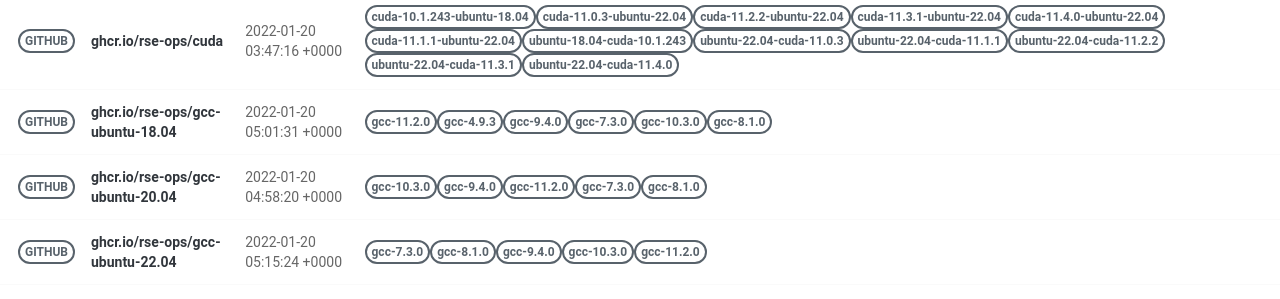
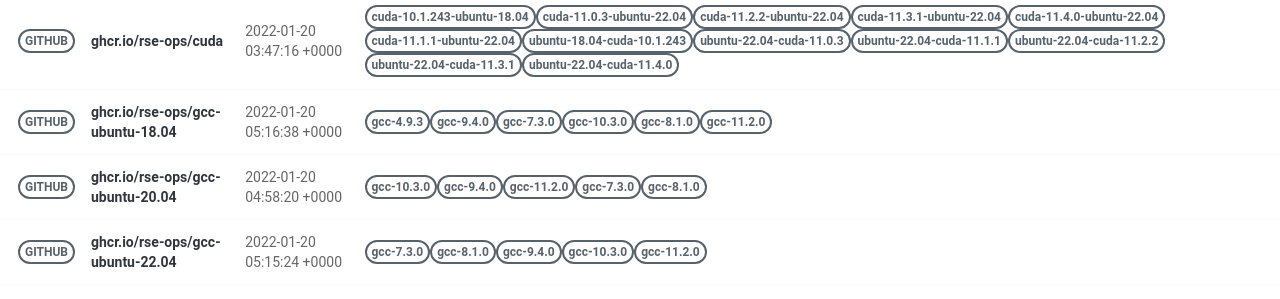
Before and after one commit to rse-ops/docker-images, a Jekyll site: the page built from pages/index.md, in a window 1280 px wide. Shown: the part 502-801 px from the top of the page. Built offline with Jekyll 4.4.1, drawn with Linux system fonts in a browser that asks for light colours; nearby versions of some CDN libraries.

Commit message:
Automated push to update library 2022-01-20

```diff
--- a/_library/ghcr.io-rse-ops-gcc-ubuntu-18.04.md
+++ b/_library/ghcr.io-rse-ops-gcc-ubuntu-18.04.md
@@ -1,14 +1,11 @@
 ---
 layout: container
 name: ghcr.io/rse-ops/gcc-ubuntu-18.04
-updated_at: 2022-01-20 05:01:31.094005
+updated_at: 2022-01-20 05:16:38.917961
 
 
 container_url: https://github.com/orgs/rse-ops/packages/container/package/gcc-ubuntu-18.04
 versions:
- - tag: gcc-11.2.0
-   dockerfile: https://github.com/rse-ops/docker-images/blob/main/ubuntu/gcc/Dockerfile
-   manifest: https://crane.ggcr.dev/manifest/ghcr.io/rse-ops/gcc-ubuntu-18.04:gcc-11.2.0
  - tag: gcc-4.9.3
    dockerfile: https://github.com/rse-ops/docker-images/blob/main/ubuntu/gcc/Dockerfile
    manifest: https://crane.ggcr.dev/manifest/ghcr.io/rse-ops/gcc-ubuntu-18.04:gcc-4.9.3
```
Also changed, not shown: other parts of _library/ghcr.io-rse-ops-gcc-ubuntu-18.04.md (+3 -0 lines).
